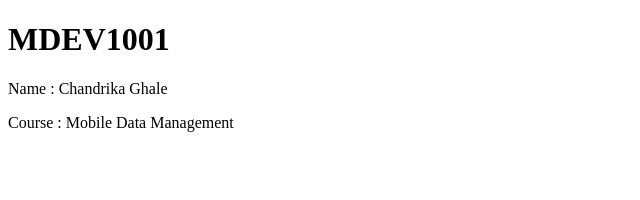
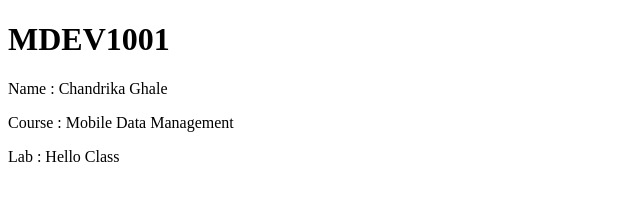
Before and after one commit to chandrikaghale/MDEV-1001, a plain HTML site: page index.html in a window 1280 px wide. Shown: the whole page, without its empty margins (0-640 px from the left). Drawn offline with Linux system fonts and the light colour scheme.

Commit message:
[Added] Hello Class

```diff
--- a/index.html
+++ b/index.html
@@ -10,6 +10,7 @@
     <h1>MDEV1001</h1>
     <p>Name : Chandrika Ghale</p>
     <p>Course : Mobile Data Management</p>
+    <p>Lab : Hello Class</p>
 </body>
 
 </html>
```
